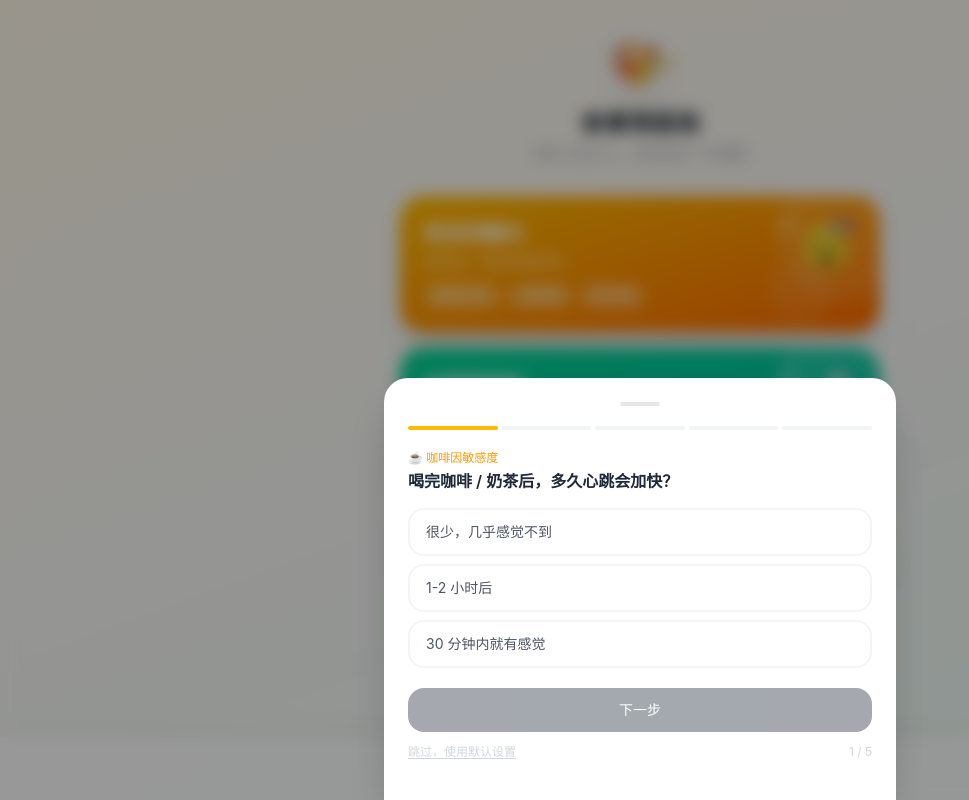
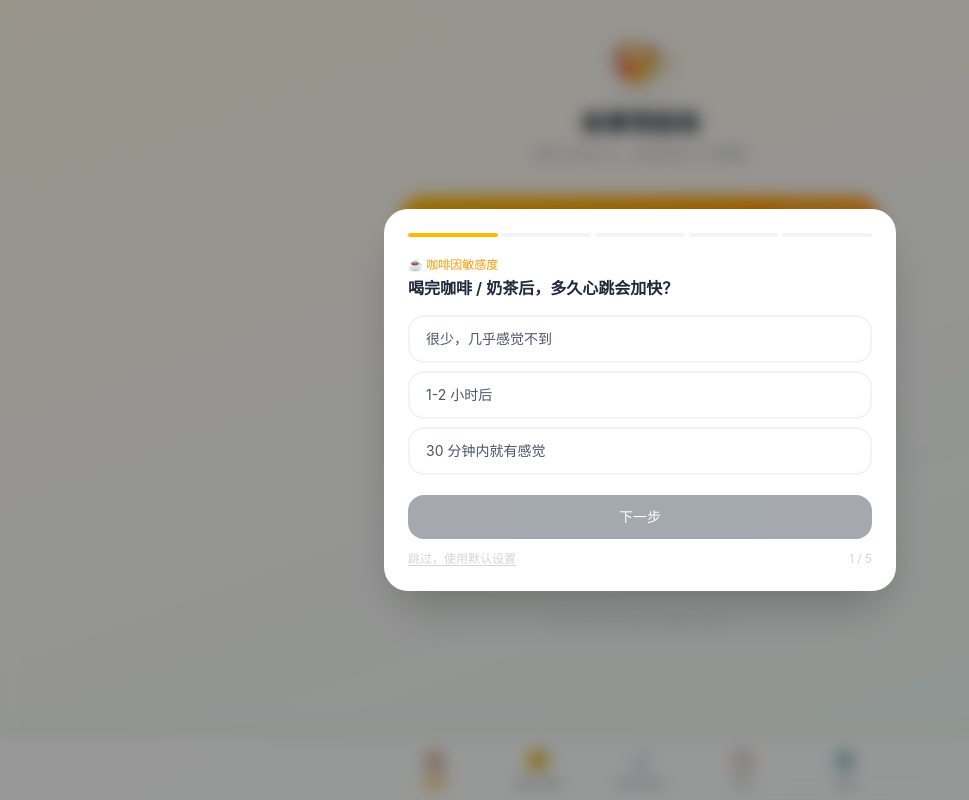
Before and after one commit to huNagoya/shishi_forecast, a Next.js app: page / in a window 1280 px wide. Shown: the whole page, without its empty margins (0-969 px from the left). Built offline with nearby package versions, Linux system fonts and the light colour scheme.

Commit message:
fix: Onboarding 弹窗桌面端居中，手机端保持底部弹出

```diff
--- a/components/OnboardingModal.tsx
+++ b/components/OnboardingModal.tsx
@@ -165,8 +165,8 @@ export default function OnboardingModal() {
 
   if (isDone) {
     return (
-      <div className="fixed inset-0 z-[80] flex items-end bg-black/40 backdrop-blur-sm">
-        <div className="w-full max-w-lg mx-auto bg-white rounded-t-3xl p-8 pb-20 text-center shadow-2xl">
+      <div className="fixed inset-0 z-[80] flex items-end sm:items-center justify-center bg-black/40 backdrop-blur-sm">
+        <div className="w-full max-w-lg mx-auto bg-white rounded-t-3xl sm:rounded-3xl p-8 pb-20 sm:pb-8 text-center shadow-2xl">
           <div className="text-5xl mb-4">🎉</div>
           <p className="font-bold text-gray-800 text-lg mb-2">体质档案已建立！</p>
           <p className="text-sm text-gray-400 mb-6">预测结果会根据你的体质持续优化</p>
@@ -182,9 +182,9 @@ export default function OnboardingModal() {
   }
 
   return (
-    <div className="fixed inset-0 z-[80] flex items-end bg-black/40 backdrop-blur-sm">
-      <div className="w-full max-w-lg mx-auto bg-white rounded-t-3xl p-6 pb-10 shadow-2xl">
-        <div className="w-10 h-1 bg-gray-200 rounded-full mx-auto mb-5" />
+    <div className="fixed inset-0 z-[80] flex items-end sm:items-center justify-center bg-black/40 backdrop-blur-sm">
+      <div className="w-full max-w-lg mx-auto bg-white rounded-t-3xl sm:rounded-3xl p-6 pb-10 sm:pb-6 shadow-2xl">
+        <div className="w-10 h-1 bg-gray-200 rounded-full mx-auto mb-5 sm:hidden" />
 
         {/* Progress */}
         <div className="flex gap-1 mb-5">
```
